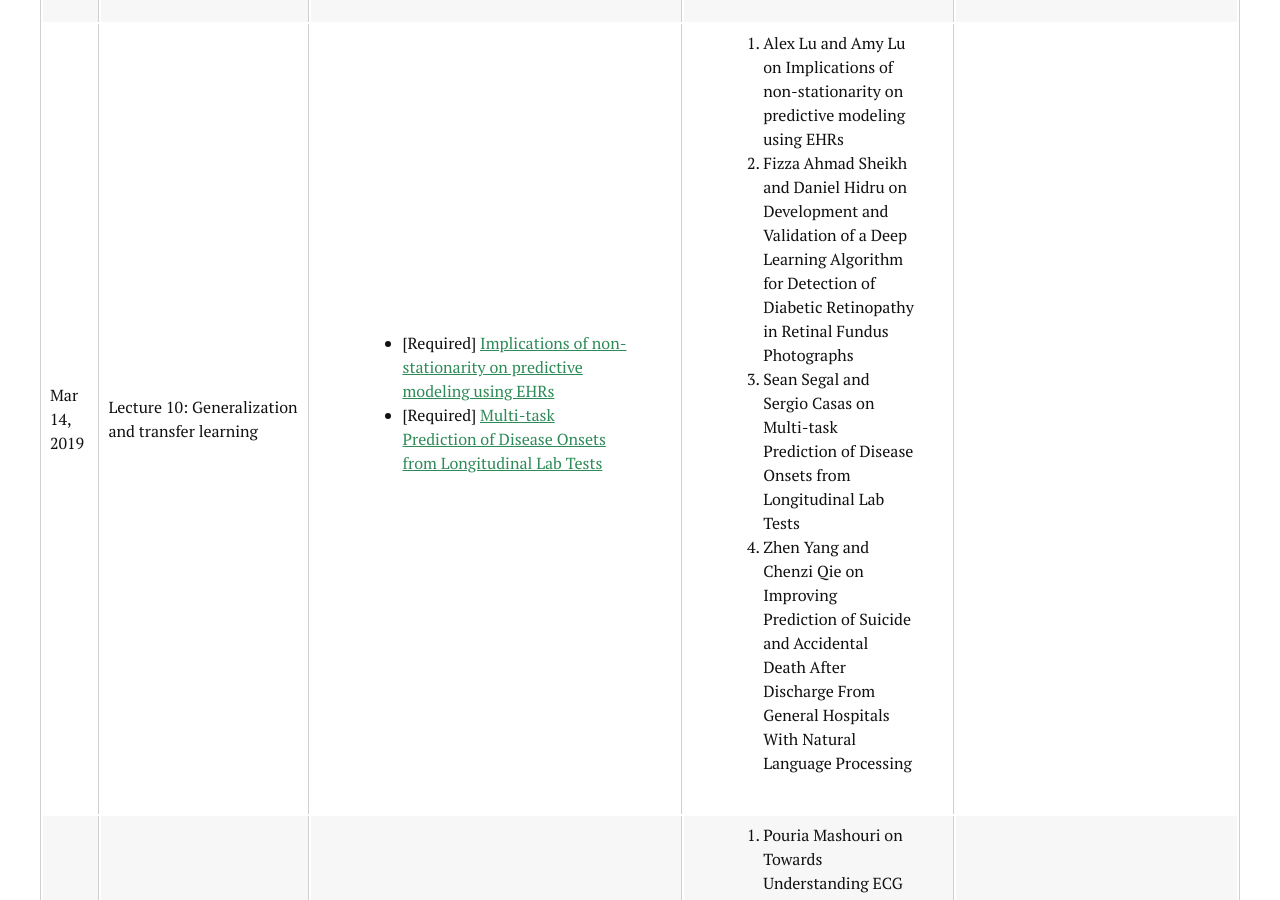
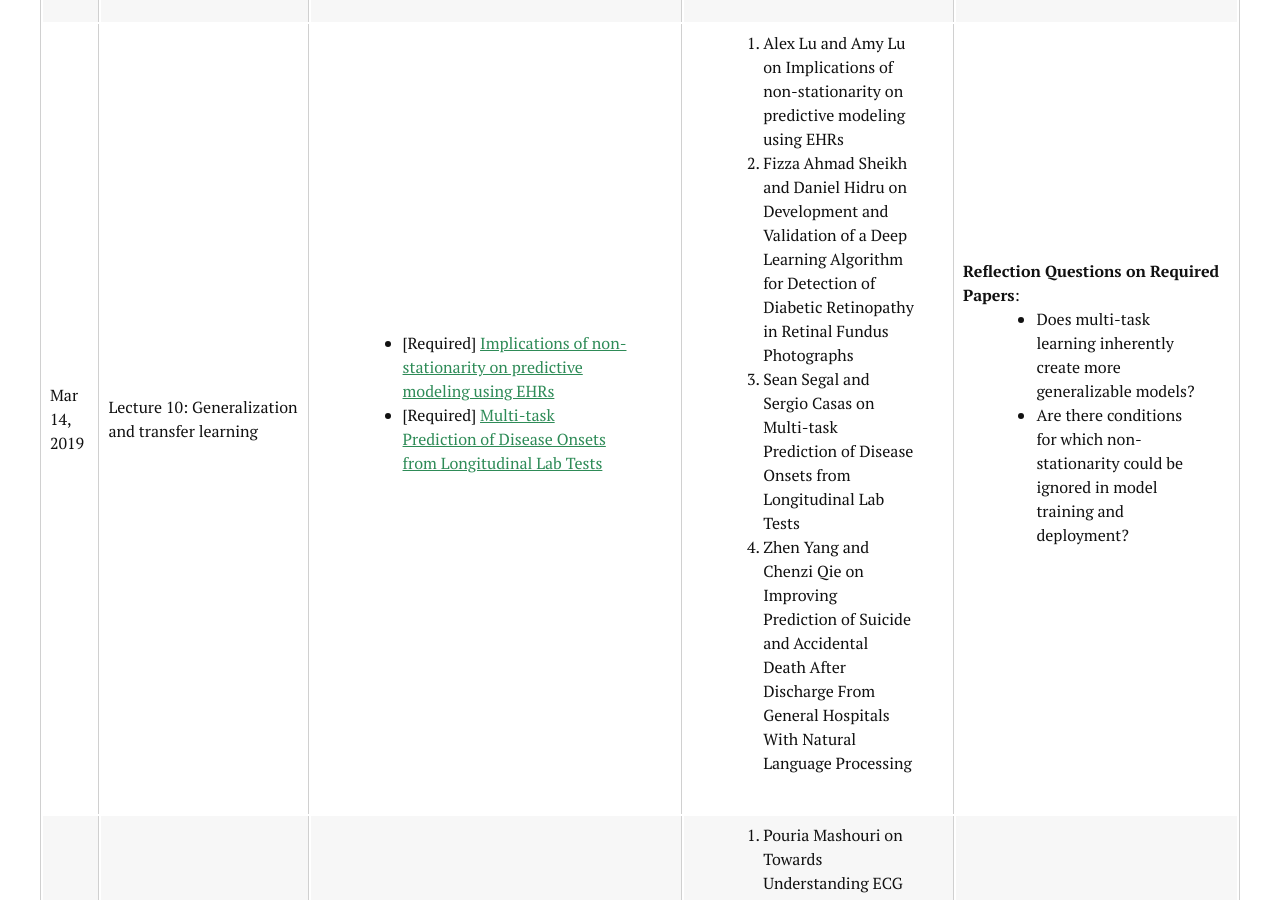
Before and after one commit to CS2541-ML4H2019/CS2541-ML4H2019.github.io, a Jekyll site: the page built from schedule.md, in a window 1280 px wide and 900 px high, scrolled down 6002 px. Built offline with Jekyll 4.4.1, drawn with Linux system fonts in a browser that asks for light colours; nearby versions of some CDN libraries.

Commit message:
Update schedule.md

```diff
--- a/schedule.md
+++ b/schedule.md
@@ -276,6 +276,11 @@ title: Schedule
       </ol>
     </td>
     <td>
+      <b> Reflection Questions on Required Papers</b>:
+      <ul>
+        <li> Does multi-task learning inherently create more generalizable models?</li>
+        <li>Are there conditions for which non-stationarity could be ignored in model training and deployment?</li>
+      </ul>
     </td>
   </tr>
   <tr>
```
